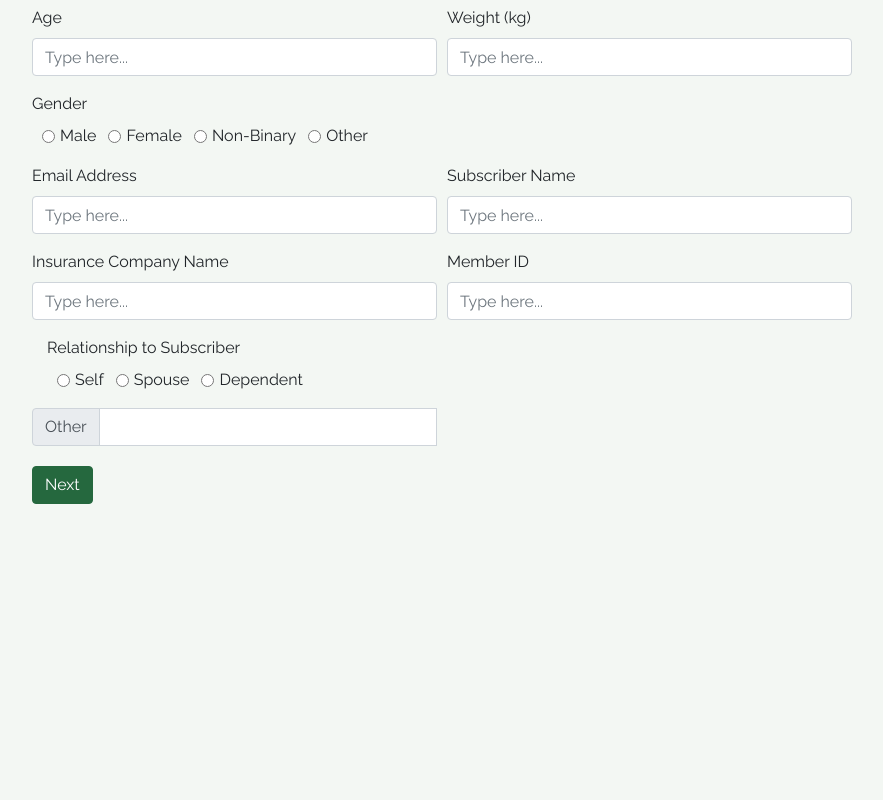
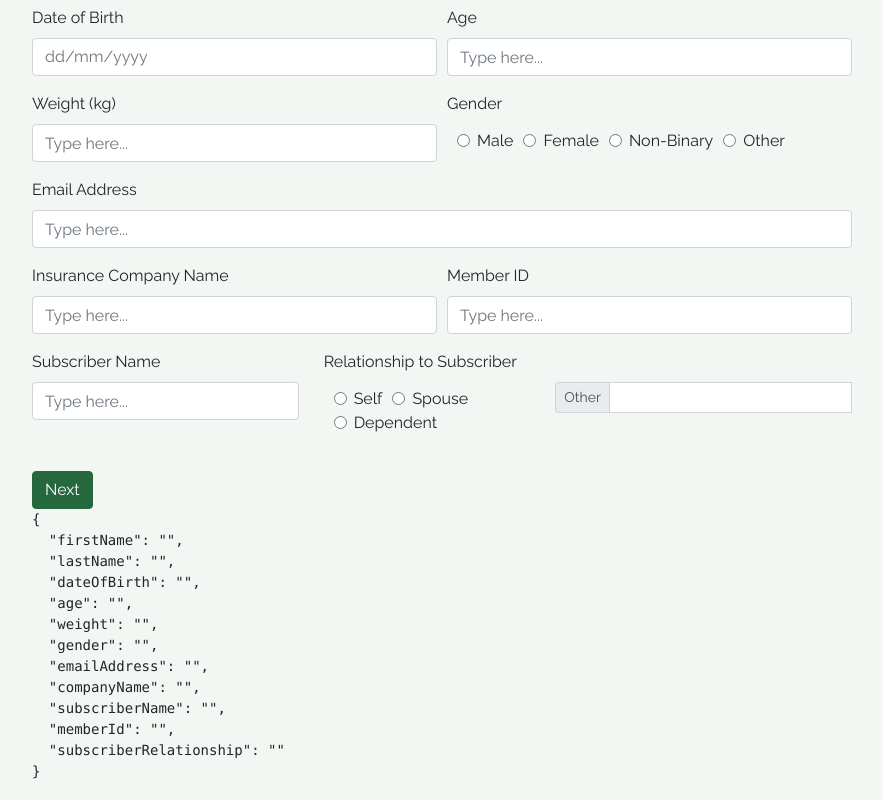
Before and after one commit to nicolelee1012/entyre-frontend, a React (Create React App) app: page / in a window 1280 px wide. Shown: the part 1060-1860 px from the top of the page, without its empty margins (323-1206 px from the left). Built offline with nearby package versions, Linux system fonts and the light colour scheme.

Commit message:
added date of birth field to Patient Info form

```diff
--- a/package.json
+++ b/package.json
@@ -16,6 +16,7 @@
     "react-bootstrap-icons": "^1.4.0",
     "react-bootstrap-validation": "^0.1.11",
     "react-collapsible": "^2.8.3",
+    "react-datepicker": "^3.8.0",
     "react-dom": "^17.0.2",
     "react-scripts": "4.0.3",
     "react-scroll": "^1.8.2",
--- /dev/null
+++ b/src/components/FormFields/DatePicker.js
@@ -0,0 +1,22 @@
+import React from "react";
+import { useField, useFormikContext } from "formik";
+import DatePicker from "react-datepicker";
+import "react-datepicker/dist/react-datepicker.css";
+
+export const DatePickerField = ({ ...props }) => {
+    const { setFieldValue } = useFormikContext();
+    const [field] = useField(props);
+    return (
+        <DatePicker
+            {...field}
+            {...props}
+            selected={(field.value && new Date(field.value)) || null}
+            onChange={(val) => {
+                setFieldValue(field.name, val);
+            }}
+            placeholderText="dd/mm/yyyy"
+        />
+    );
+};
+
+export default DatePickerField;
--- a/src/components/FormFields/InputField.js
+++ b/src/components/FormFields/InputField.js
@@ -3,11 +3,11 @@ import "bootstrap/dist/css/bootstrap.css";
 import { Col, Form } from "react-bootstrap";
 import { getIn, Field, useField } from "formik";
 
-const InputField = ({ name, label, handleChange, col, ...props }) => {
+const InputField = ({ name, label, md, handleChange, ...props }) => {
     const [field, meta] = useField(props);
     const getError = getIn(meta.error, name);
     return (
-        <Form.Group as={Col} md controlId={name}>
+        <Form.Group as={Col} md={md} controlId={name}>
             <Form.Label>{label}</Form.Label>
             <Field
                 {...field}
--- a/src/components/FormFields/RadioField.js
+++ b/src/components/FormFields/RadioField.js
@@ -18,14 +18,13 @@ const RadioField = ({ name, label, isInvalid, errors, ...props }) => {
         <Form.Group as={Col}>
             <Form.Label>{label}</Form.Label>
             <Container>
-                <Form.Row>
+                <Form.Row style={{ marginTop: "5px" }}>
                     {options.map((option) => (
                         <Field
                             name={name}
                             value={option}
                             label={titleCase(option)}
                             type="radio"
-                            inline
                             as={Form.Check}
                             isInvalid={!!errors}
                             controlId={option}
@@ -50,8 +49,8 @@ export const DiagnosisRadioField = ({
     const invalid = !!getError;
     return (
         <Form.Group as={Col}>
-            <Form.Label>{label}</Form.Label>
             <Container>
+                <Form.Label>{label}</Form.Label>
                 <Form.Row>
                     {options.map((option) => (
                         <Field
--- a/src/components/PatientInfo/PatientInfo.js
+++ b/src/components/PatientInfo/PatientInfo.js
@@ -8,14 +8,41 @@ import * as yup from "yup";
 import { PersonCircle } from "react-bootstrap-icons";
 import InputField from "../FormFields/InputField";
 import RadioField from "../FormFields/RadioField";
+import DatePicker from "../FormFields/DatePicker";
 
-const PatientInfoStyled = styled.div``;
+const PatientInfoStyled = styled.div`
+    .form-check-label {
+        padding-right: 10px;
+    }
+    .react-datepicker-wrapper {
+        display: flex;
+    }
+    .react-datepicker__input-container {
+        grid-column: 5/10;
+        grid-row: 2/4;
+
+        input {
+            border: 1px solid #ced4da;
+            border-radius: 0.25rem;
+            color: #495057;
+            padding: 0.375rem 0.75rem;
+            font-size: 1rem;
+            font-weight: 400;
+            line-height: 1.5;
+            display: block;
+            width: 100%;
+            transition: border-color 0.15s ease-in-out,
+                box-shadow 0.15s ease-in-out;
+        }
+    }
+`;
 const GenderRadioOptions = ["male", "female", "non-binary", "other"];
 const SubRelRadioOptions = ["self", "spouse", "dependent"];
 const REQUIRED_MESSAGE = "Required";
 const validationSchema = yup.object({
     firstName: yup.string().required(REQUIRED_MESSAGE),
     lastName: yup.string().required(REQUIRED_MESSAGE),
+    dateOfBirth: yup.string().required(REQUIRED_MESSAGE),
     age: yup
         .number()
         .typeError("Age must be a whole number")
@@ -58,6 +85,7 @@ export default class PatientInfo extends Component {
                             initialValues={{
                                 firstName: "",
                                 lastName: "",
+                                dateOfBirth: "",
                                 age: "",
                                 weight: "",
                                 gender: "",
@@ -105,6 +133,7 @@ export default class PatientInfo extends Component {
                                 values,
                                 isInvalid,
                                 errors,
+                                touched,
                             }) => (
                                 <Form noValidate onSubmit={handleSubmit}>
                                     <Form.Row>
@@ -118,13 +147,45 @@ export default class PatientInfo extends Component {
                                         />
                                     </Form.Row>
                                     <Form.Row>
+                                        <Form.Group
+                                            as={Col}
+                                            md
+                                            controlId={"dateOfBirth"}
+                                        >
+                                            <Form.Label>
+                                                Date of Birth
+                                            </Form.Label>
+                                            <Field
+                                                name="dateOfBirth"
+                                                value={values.dateOfBirth}
+                                                placeholder={"dd/mm/yyyy"}
+                                                as={DatePicker}
+                                                popperPlacement="bottom"
+                                                popperModifiers={{
+                                                    flip: {
+                                                        behavior: ["bottom"],
+                                                    },
+                                                }}
+                                            />
+                                            {!!errors.dateOfBirth ? (
+                                                <span
+                                                    style={{
+                                                        marginTop: "0.25rem",
+                                                        fontSize: "80%",
+                                                        color: "#dc3545",
+                                                    }}
+                                                >
+                                                    Required
+                                                </span>
+                                            ) : null}
+                                        </Form.Group>
                                         <InputField name="age" label="Age" />
+                                    </Form.Row>
+                                    <Form.Row>
                                         <InputField
                                             name="weight"
                                             label="Weight (kg)"
                                         />
-                                    </Form.Row>
-                                    <Form.Row>
                                         <RadioField
                                             name="gender"
                                             label="Gender"
@@ -136,10 +197,6 @@ export default class PatientInfo extends Component {
                                         <InputField
                                             name="emailAddress"
                                             label="Email Address"
-                                        />
-                                        <InputField
-                                            name="subscriberName"
-                                            label="Subscriber Name"
                                         />
                                     </Form.Row>
                                     <Form.Row>
@@ -153,7 +210,15 @@ export default class PatientInfo extends Component {
                                         />
                                     </Form.Row>
                                     <Form.Row>
-                                        <Col md="6">
+                                        <InputField
+                                            name="subscriberName"
+                                            label="Subscriber Name"
+                                            md="4"
+                                        />
+                                        <Col
+                                            md="4"
+                                            style={{ marginRight: "-30px" }}
+                                        >
                                             <RadioField
                                                 name="subscriberRelationship"
                                                 label="Relationship to Subscriber"
@@ -162,9 +227,14 @@ export default class PatientInfo extends Component {
                                                 }
                                                 options={SubRelRadioOptions}
                                             />
-                                            <InputGroup>
+                                        </Col>
+                                        <Col md style={{ marginTop: "2rem" }}>
+                                            <InputGroup
+                                                size="sm"
+                                                className="mb-3"
+                                            >
                                                 <InputGroup.Prepend>
-                                                    <InputGroup.Text>
+                                                    <InputGroup.Text id="inputGroup-sizing-sm">
                                                         Other
                                                     </InputGroup.Text>
                                                 </InputGroup.Prepend>
@@ -195,6 +265,7 @@ export default class PatientInfo extends Component {
                                             Next
                                         </Button>
                                     </div>
+                                    <pre>{JSON.stringify(values, null, 2)}</pre>
                                 </Form>
                             )}
                         </Formik>
--- a/src/components/SideEffects/SideEffects.js
+++ b/src/components/SideEffects/SideEffects.js
@@ -1,7 +1,7 @@
 import React, { Component } from "react";
 import "bootstrap/dist/css/bootstrap.css";
 import "./SideEffects.css";
-import { Container, Table, Button, Col } from "react-bootstrap";
+import { Container, Table, Button } from "react-bootstrap";
 import Wrapper, { scrollTo } from "../Wrapper/Wrapper";
 import styled from "styled-components";
 // import * as yup from "yup";
```
Also changed, not shown: 1 other file (tests, documents, lock files or other folders).
